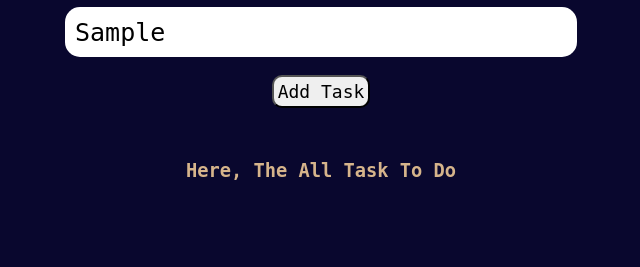
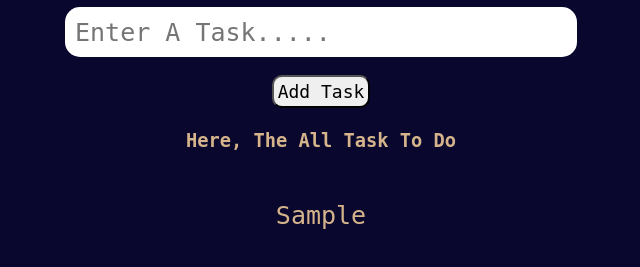
Before and after one commit to karteeik/javascript, a plain HTML site: page DomAndBom/TodoApp.html in a window 1280 px wide. Both pictures are taken after typing "Sample" into the empty fields and a click on the button "Add Task". Shown: the part 61-328 px from the top of the page, without its empty margins (319-959 px from the left). Drawn offline with Linux system fonts and the light colour scheme.

Commit message:
reading and understanding js

```diff
--- a/DomAndBom/TodoApp.html
+++ b/DomAndBom/TodoApp.html
@@ -43,10 +43,9 @@
             padding: 0 10px;
             border: none;
             border-radius: 15px;
-
-            &:hover{
+        }
+        input[type="text"]:hover{
                  box-shadow: 0 4px 10px rgb(163, 164, 171);
-            }
         }
         .btn{
             font-size: large;
@@ -55,12 +54,17 @@
             margin-top: 8px;
             margin-bottom: -8px;
             border-radius: 10px;
-
-            &:hover{
+        }
+        .btn:hover{
                 background-color: blue;
                 color: rgb(214, 180, 139);
                 box-shadow: 0 4px 10px rgb(163, 164, 171);
-            }
+        }
+        h3{
+            margin: 20px;
+        }
+        p{
+            font-size: 25px;
         }
     </style>
 </head>
@@ -69,13 +73,23 @@
         <h1>TODO APP</h1>
         <input type="text" id="task-input" placeholder="enter a task.....">
         <button class="btn">add task</button>
-        <div class="task-list"></div>
         <h3>here, the all task to do</h3>
+        <div id="task-list"></div>
     </div>
 
     <script>
-        let ELem = document.querySelector(".task-input").textContent;
-        console.log(ELem);
+
+      const inputText = document.getElementById("task-input");
+      const clickbtn = document.querySelector(".btn");
+      const taskList = document.getElementById("task-list");
+
+      clickbtn.addEventListener('click',()=>{
+        const creatElem = document.createElement("p");
+        creatElem.textContent = inputText.value;
+        taskList.appendChild(creatElem);
+        inputText.value = "";
+      });
+
     </script>
 </body>
 </html>
```
Also changed, not shown: Eventss/index.html (added, +37 -0 lines).
